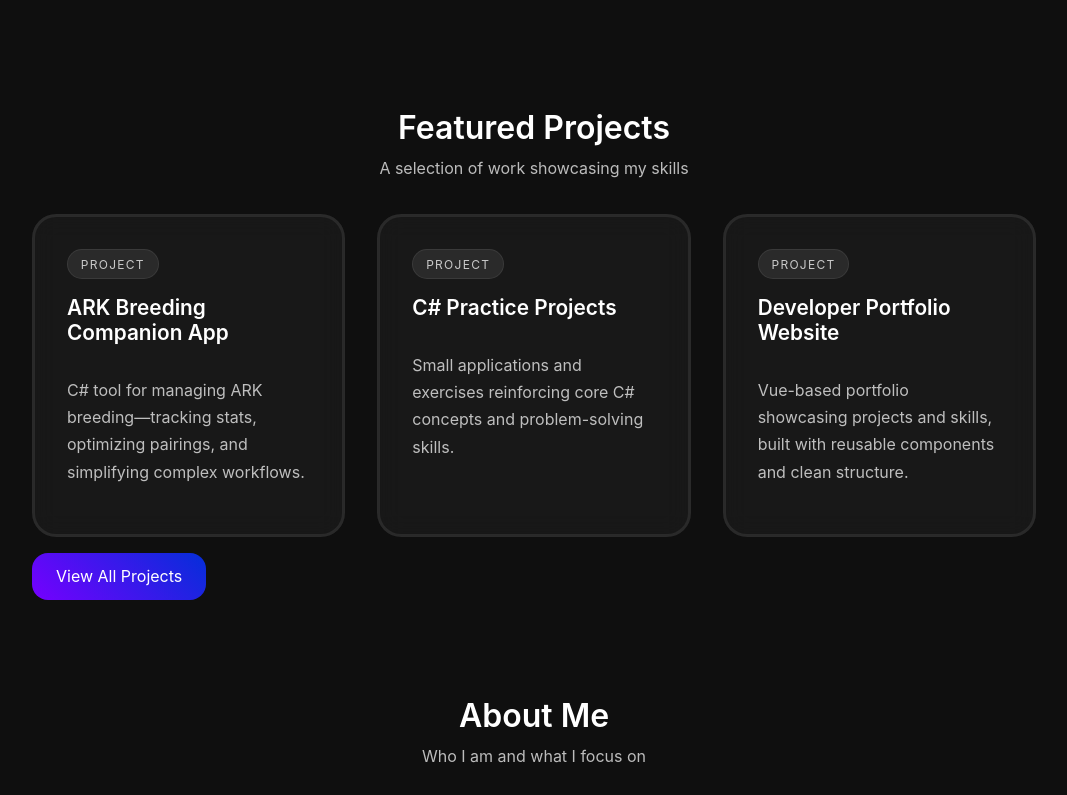
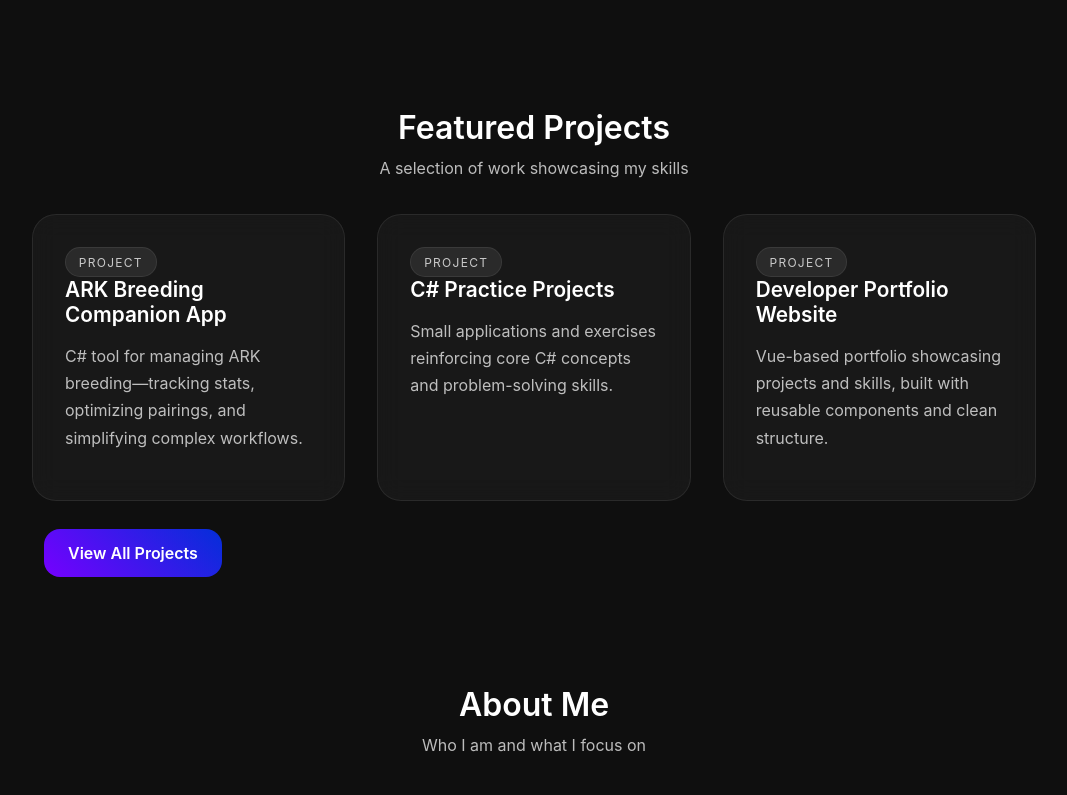
Before and after one commit to Aethereal-Phoenix/Digital-Resume, a Vue app: page / in a window 1280 px wide. Shown: the part 564-1359 px from the top of the page, without its empty margins (106-1173 px from the left). Built offline with nearby package versions, Linux system fonts and the light colour scheme; no server answers.

Commit message:
first released version of my digital resume

```diff
--- a/src/components/shared/PokemonAsync.vue
+++ b/src/components/shared/PokemonAsync.vue
@@ -121,5 +121,5 @@ async function callPokemonApi() {
 callPokemonApi();
 
 // Then run every 10 seconds
-setInterval(callPokemonApi, 20000);
+setInterval(callPokemonApi, 10000);
 </script>
--- a/src/router/index.js
+++ b/src/router/index.js
@@ -31,7 +31,18 @@ const routes = [
 
 const router = createRouter({
   history: createWebHistory(),
-  routes
+  routes,
+
+  scrollBehavior(to, from, savedPosition) {
+
+    if (savedPosition) {
+      return savedPosition
+    }
+
+    return {
+      top: 0
+    }
+  }
 })
 
 export default router
--- a/src/style.css
+++ b/src/style.css
@@ -242,9 +242,13 @@ a {
 .glass-card {
   position: relative;
 
+  display: flex;
+  flex-direction: column;
+  justify-content: space-between;
+
   background: var(--glass-bg);
 
-  border: 3px solid var(--border-light);
+  border: 1px solid var(--border-light);
 
   border-radius: var(--radius-lg);
 
@@ -270,7 +274,8 @@ a {
 .card-content {
   display: flex;
   flex-direction: column;
-  gap: 1rem;
+
+  flex: 1;
 
   padding: 2rem;
 }
@@ -307,9 +312,12 @@ a {
 .page-subtitle {
   max-width: 700px;
 
+  margin:
+    0 auto 2rem;
+
   font-size: 1.25rem;
 
-  margin-bottom: 2rem;
+  text-align: center;
 }
 
 .section-heading {
@@ -328,10 +336,17 @@ a {
   display: flex;
   flex-wrap: wrap;
   gap: 0.5rem;
+
+  margin-top: auto;
+  padding-top: 3rem;
 }
 
 .learning-grid {
   display: grid;
+
+  grid-template-columns:
+    repeat(auto-fit, minmax(320px, 1fr));
+
   gap: 1rem;
 }
 
@@ -339,6 +354,7 @@ a {
   display: flex;
   justify-content: space-between;
   align-items: center;
+  padding: 1rem;
 }
 
 .additional-projects {
@@ -405,11 +421,17 @@ a {
   align-items: center;
   justify-content: center;
 
+
   padding: 0.85rem 1.5rem;
+  margin: .75rem;
+
+  min-height: 48px;
 
   border-radius: 1rem;
 
   text-decoration: none;
+
+  font-weight: 600;
 
   transition:
     transform var(--transition-fast),
@@ -645,8 +667,14 @@ textarea {
   }
 
   .card-actions {
-    flex-direction: column;
-  }
+  display: flex;
+  gap: 1rem;
+
+  margin-top: 2rem;
+
+  padding:
+    0 2rem 2rem;
+}
 
   .nav-container {
     flex-direction: column;
--- a/src/views/AboutView.vue
+++ b/src/views/AboutView.vue
@@ -1,6 +1,6 @@
 <template>
   <div class="page fade-up">
-    <h1>About Alex Sprague</h1>
+    <h1 class="text-center">About <span class="accent">Alex Sprague</span></h1>
     <section id="about-content">
 
       <p>
--- a/src/views/ContactView.vue
+++ b/src/views/ContactView.vue
@@ -3,7 +3,7 @@
     <section class="section text-center">
       <h1>Let’s Connect</h1>
 
-      <p class="page-subtitle">
+      <p class="page-subtitle text-center">
         Questions, opportunities, collaborations, or project inquiries —
         feel free to send a message.
       </p>
--- a/src/views/ProjectsView.vue
+++ b/src/views/ProjectsView.vue
@@ -1,10 +1,8 @@
 <template>
   <div class="page fade-up">
 
-    <!-- ========================= -->
-    <!-- HERO SECTION              -->
-    <!-- ========================= -->
-    <section class="section">
+    <!-- MAIN SECTION -->
+    <section class="section text-center">
 
       <h1>My Projects</h1>
 
@@ -29,15 +27,11 @@
 
       <div class="grid-auto">
 
-        <article
-          v-for="project in featuredProjects"
-          :key="project.title"
-          class="glass-card"
-        >
+        <article v-for="project in featuredProjects" :key="project.title" class="glass-card">
 
           <div class="card-content">
 
-            <div class="card-top">
+            <div>
 
               <h3>{{ project.title }}</h3>
 
@@ -50,11 +44,7 @@
             <!-- TECH TAGS -->
             <div class="tags">
 
-              <span
-                v-for="tech in project.tech"
-                :key="tech"
-                class="tag"
-              >
+              <span v-for="tech in project.tech" :key="tech" class="tag">
                 {{ tech }}
               </span>
 
@@ -65,11 +55,11 @@
           <!-- ACTION BUTTONS -->
           <div class="card-actions">
 
-            <a :href="project.live" target="_blank" class="btn primary">
+            <a :href="project.live" target="_blank" class="btn btn-primary">
               Live Site
             </a>
 
-            <a :href="project.repo" target="_blank" class="btn secondary">
+            <a :href="project.repo" target="_blank" class="btn btn-secondary">
               GitHub
             </a>
 
@@ -94,11 +84,7 @@
 
       <div class="learning-grid">
 
-        <div
-          v-for="item in learning"
-          :key="item.title"
-          class="learning-card glass-card"
-        >
+        <div v-for="item in learning" :key="item.title" class="learning-card glass-card">
 
           <div>
 
@@ -108,7 +94,7 @@
 
           </div>
 
-          <a :href="item.link" target="_blank" class="btn secondary">
+          <a :href="item.link" target="_blank" class="btn btn-secondary">
             View
           </a>
 
@@ -134,17 +120,13 @@
         focused on responsive layouts, semantic HTML, and CSS design.
       </p>
 
-        <div class="project-grid additional-grid">
+      <div class="grid-auto">
 
-          <article
-            v-for="project in additionalProjects"
-            :key="project.title"
-            class="glass-card small-card"
-          >
+        <article v-for="project in additionalProjects" :key="project.title" class="glass-card small-card">
 
           <div class="card-content">
 
-              <div class="card-top">
+            <div>
 
               <h3>{{ project.title }}</h3>
 
@@ -157,11 +139,7 @@
             <!-- TECH TAGS -->
             <div class="tags">
 
-                <span
-                  v-for="tech in project.tech"
-                  :key="tech"
-                  class="tag"
-                >
+              <span v-for="tech in project.tech" :key="tech" class="tag">
                 {{ tech }}
               </span>
 
@@ -277,5 +255,4 @@ const learning = [
 
 </script>
 
-<style scoped>
-</style>
+<style scoped></style>
```
Also changed, not shown: 1 other file (tests, documents, lock files or other folders). Lines whose indentation alone changed are shown as unchanged.
